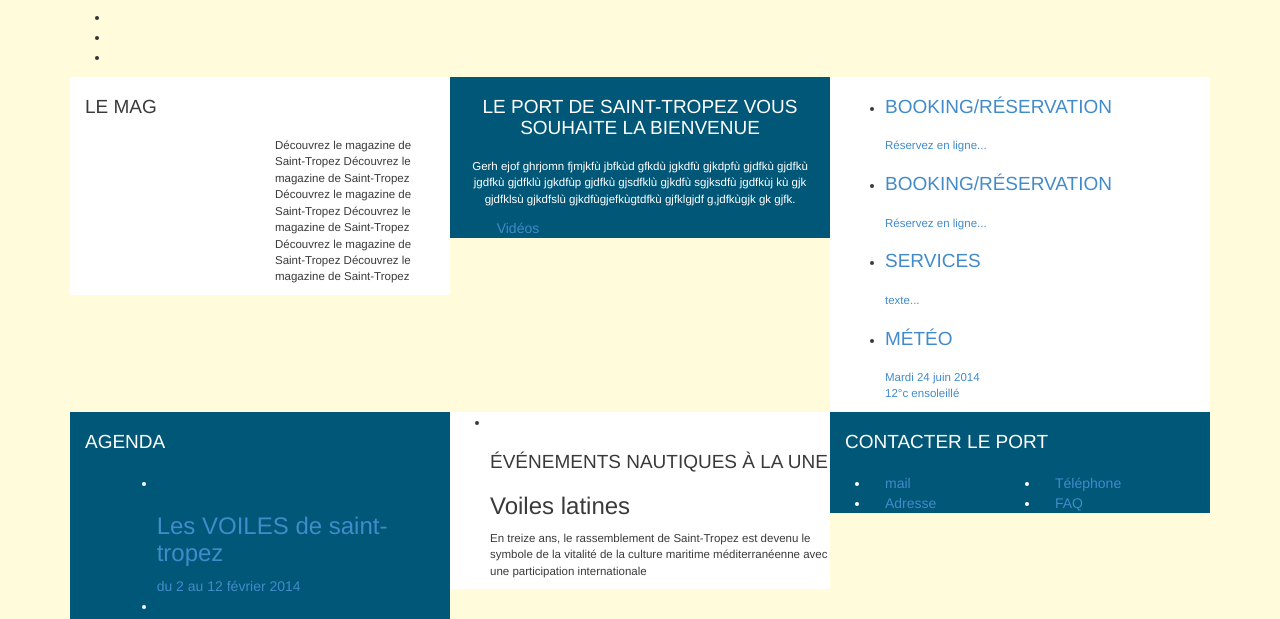
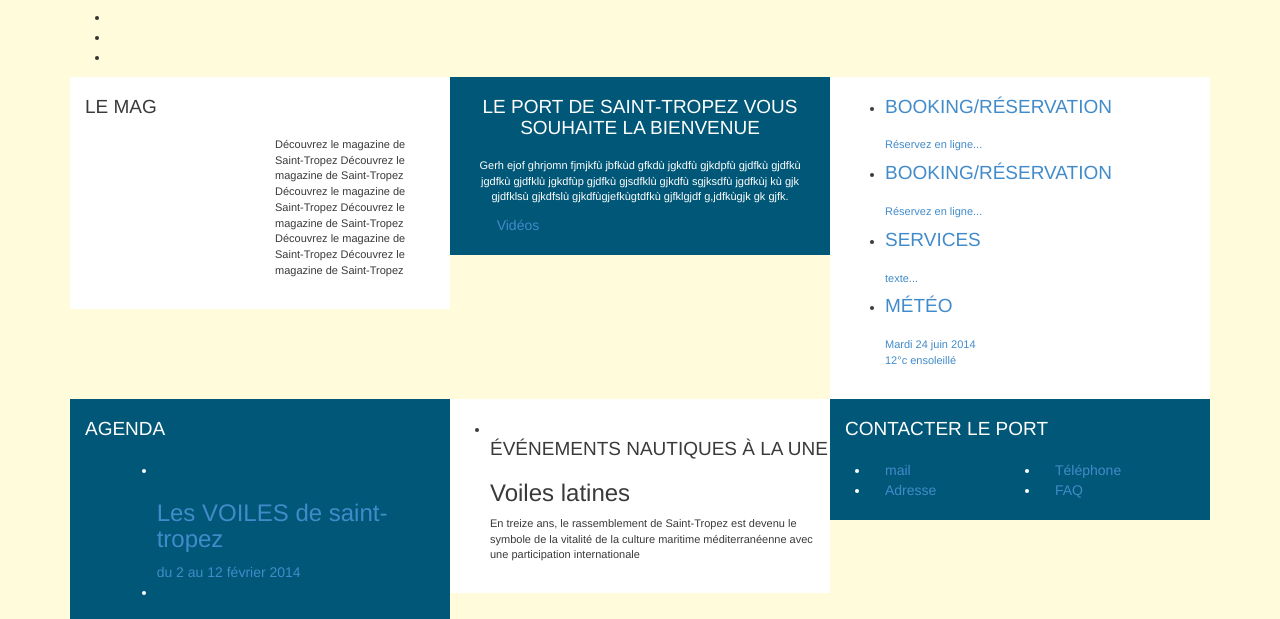
Before and after one commit to Ezonight/PortSaintTropez, a plain HTML site: page index.html in a window 1280 px wide. Shown: the part 153-772 px from the top of the page. Drawn offline with Linux system fonts and the light colour scheme.

Commit message:
Intégration avancée

```diff
--- a/css/home.less
+++ b/css/home.less
@@ -11,14 +11,19 @@
 }
 
 .home{
+  section{
+    padding-top:20px;
+    padding-bottom:20px;
+  }
   h2{
     .police-size(19);
     .quicksand(400);
     text-transform: uppercase;
     margin-bottom: 20px;
+    margin-top:0px;
   }
   p{
-    .police-size(11.5);
+    .police-size(11);
     .muli();
   }
   #Magazine{
```
Also changed, not shown: css/styles.css.
